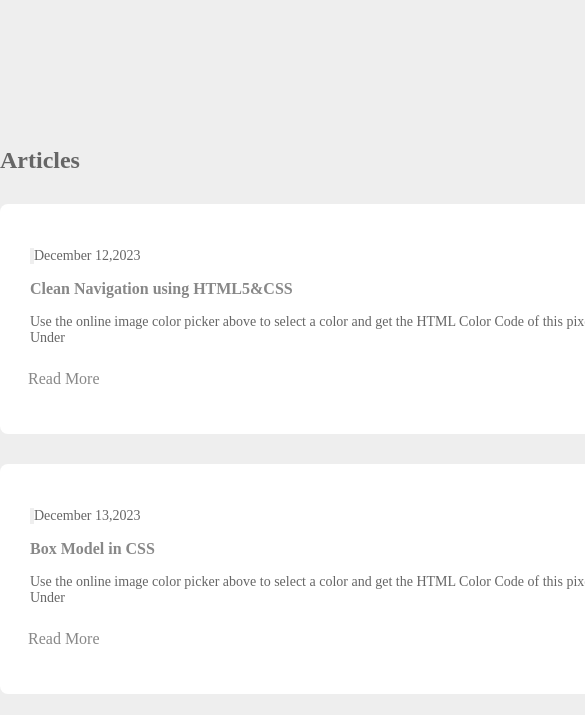
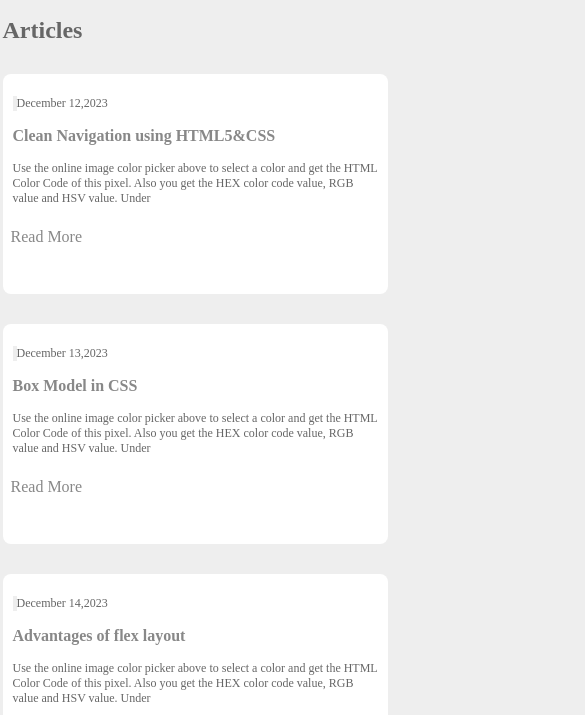
Before and after one commit to srikant96/portfolio, a plain HTML site: page index.html in a window 390 px wide. Shown: the part 723-1438 px from the top of the page, 585 px wide, since content can reach past the window. Drawn offline with Linux system fonts and the light colour scheme.

Commit message:
added css for mobile view in article section

```diff
--- a/style/article.css
+++ b/style/article.css
@@ -63,3 +63,19 @@ section.tools>div>a:hover{
            background-image:url(right-arrow-light.png);
       background-repeat: no-repeat;
 }
+
+@media screen and (max-width:425px){
+
+	section.tools{
+		width:385px;
+		margin:0px auto;}
+
+		section.tools>div{
+   		 margin-top:30px;
+    			padding:10px 10px 10px 10px;
+}
+section.tools>div>p{
+    font-size:12px;
+    color:#666;
+}
+}
```
